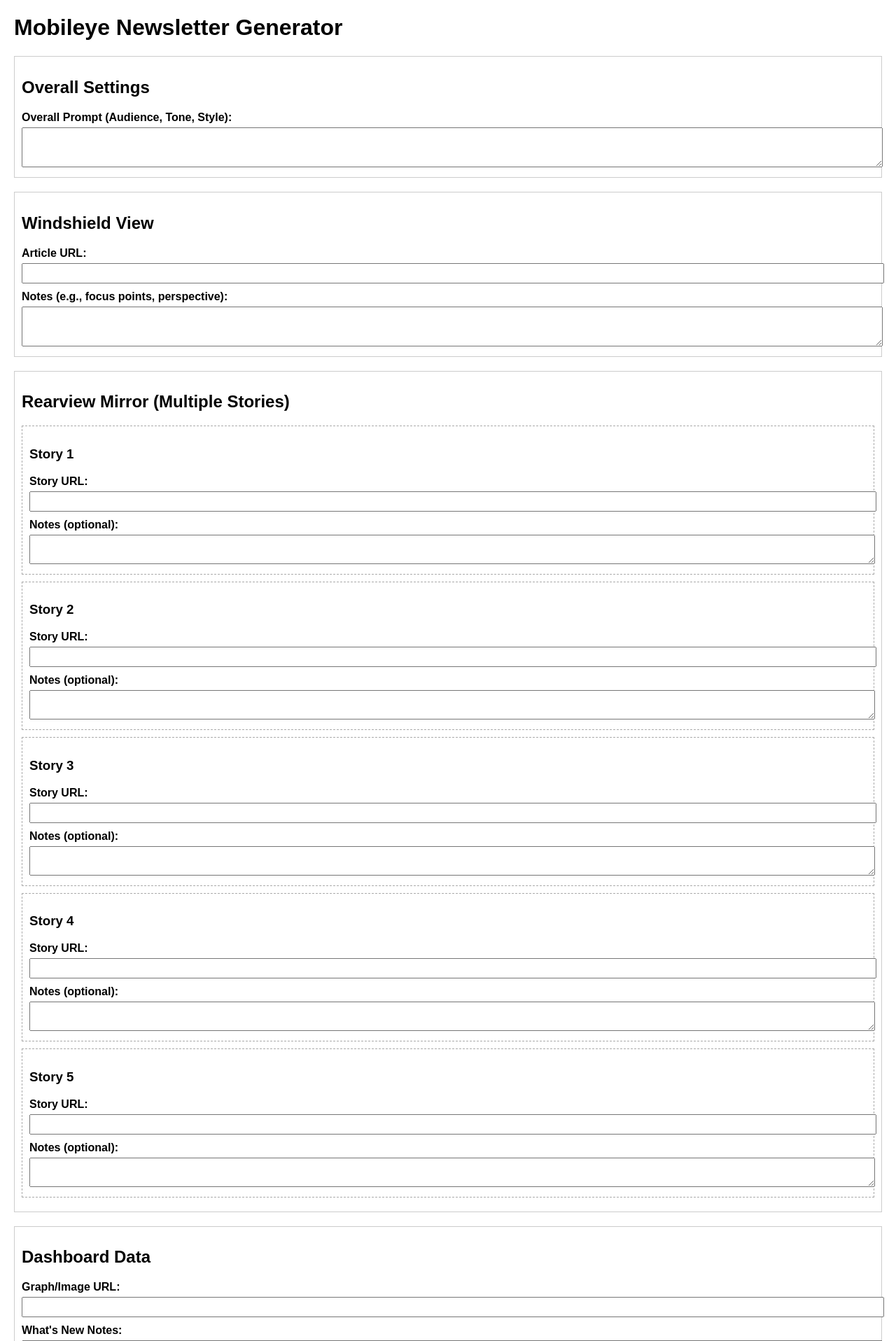
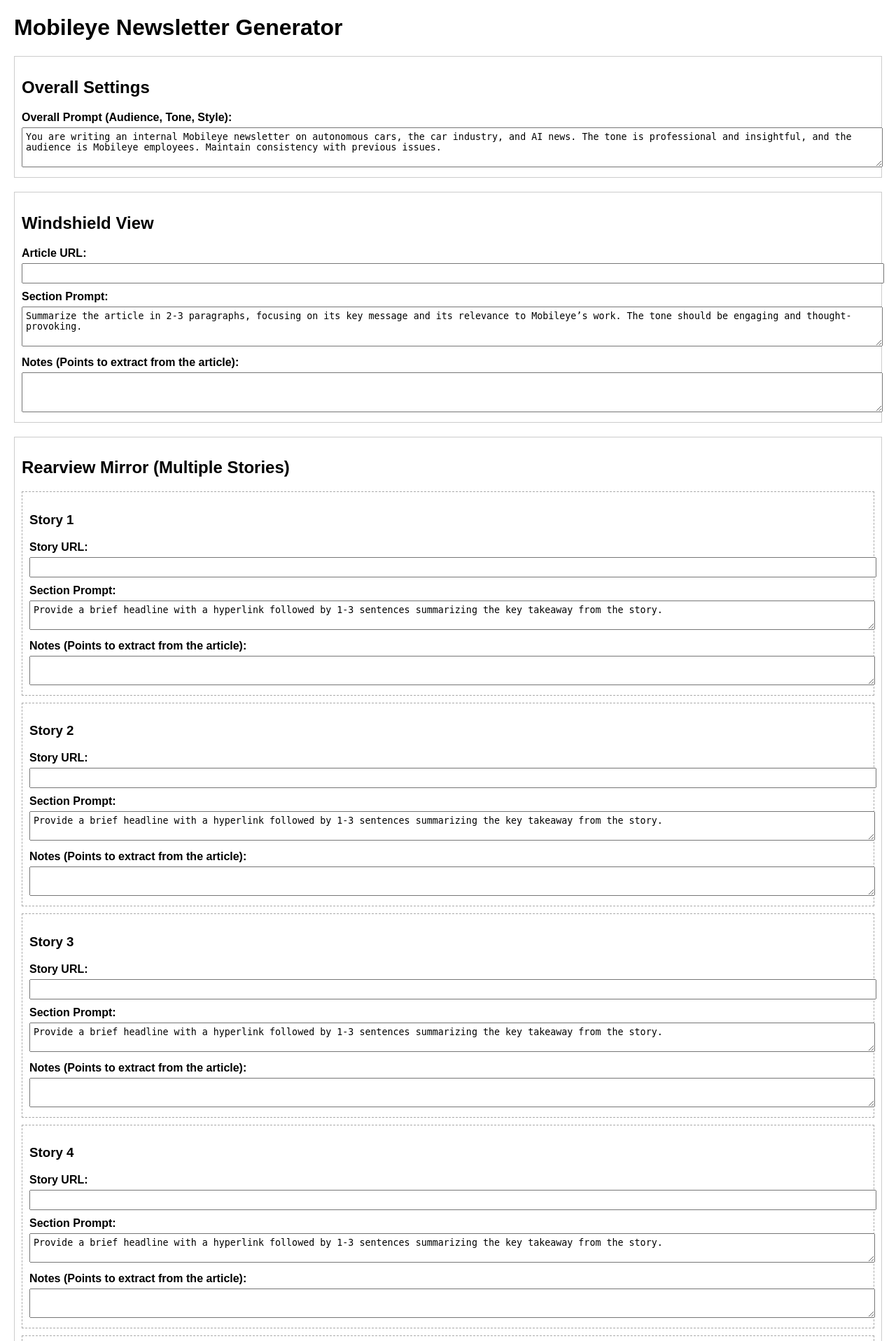
Before and after one commit to roishik/eotr_newsletter, a Flask app: page / in a window 1280 px wide. Shown: the top 1916 px of the page at 70% size. Run offline with Flask 3, Linux system fonts and the light colour scheme.

Commit message:
added section-specific prompts and added them into the html display

```diff
--- a/app.py
+++ b/app.py
@@ -1,3 +1,5 @@
+#!exi /Users/roishi/miniconda3/envs/eotr_newsletter
+
 from flask import Flask, render_template, request, jsonify
 import requests
 from bs4 import BeautifulSoup
@@ -10,16 +12,13 @@
 # Set your OpenAI API key in an environment variable (e.g., OPENAI_API_KEY)
 openai.api_key = os.getenv("OPENAI_API_KEY")
 
-# Default prompt templates (derived from your previous PDF style/template)
+# Section-specific prompts
 DEFAULT_PROMPTS = {
-    "overall": "You are writing an internal Mobileye newsletter on autonomous cars, the car industry, and AI news. Tone: professional, insightful. Audience: internal Mobileye team.",
-    "windshield": "Summarize the linked article focusing on its key message. Write 2-3 engaging paragraphs in a style similar to previous newsletters.",
-    "rearview": "Extract the headline and provide a brief 1-3 sentence summary of the story in an informative, concise manner.",
-    "dashboard": ("Based on the provided graph/data, write three parts:\n"
-                  "What's new: Provide a brief description of the latest trend.\n"
-                  "Why it matters: Explain the impact on the industry.\n"
-                  "What I think: Offer a personal insight related to Mobileye's vision."),
-    "nextlane": "Summarize the linked article focusing on its relevance to Mobileye's initiatives. Write in a style consistent with our internal newsletter."
+    "overall": "You are writing an internal Mobileye newsletter on autonomous cars, the car industry, and AI news. The tone is professional and insightful, and the audience is Mobileye employees. Maintain consistency with previous issues.",
+    "windshield": "Summarize the article in 2-3 paragraphs, focusing on its key message and its relevance to Mobileye’s work. The tone should be engaging and thought-provoking.",
+    "rearview": "Provide a brief headline with a hyperlink followed by 1-3 sentences summarizing the key takeaway from the story.",
+    "dashboard": "Write 3 parts:\n- What's new: Describe key trends or insights from the graph or data.\n- Why it matters: Explain the impact of this data on the automotive or AI landscape.\n- What I think: Share your perspective on how Mobileye can act on or respond to this information.",
+    "nextlane": "Summarize the competitor’s or academic’s new development in 2-3 paragraphs. Highlight its implications for Mobileye’s current or future strategies and innovation efforts."
 }
 
 def extract_article_text(url):
@@ -53,7 +52,7 @@
 
 @app.route("/", methods=["GET"])
 def index():
-    return render_template("index.html")
+    return render_template("index.html", defaultPrompts=DEFAULT_PROMPTS)
 
 @app.route("/generate", methods=["POST"])
 def generate_newsletter():
--- a/templates/index.html
+++ b/templates/index.html
@@ -15,14 +15,18 @@
         <div class="section">
             <h2>Overall Settings</h2>
             <label for="overall_prompt">Overall Prompt (Audience, Tone, Style):</label>
-            <textarea name="overall_prompt" id="overall_prompt" rows="3"></textarea>
+            <textarea name="overall_prompt" id="overall_prompt" rows="3">{{ defaultPrompts["overall"] }}</textarea>
         </div>
 
         <div class="section">
             <h2>Windshield View</h2>
             <label for="windshield_url">Article URL:</label>
             <input type="text" name="windshield_url" id="windshield_url">
-            <label for="windshield_notes">Notes (e.g., focus points, perspective):</label>
+
+            <label for="windshield_prompt">Section Prompt:</label>
+            <textarea name="windshield_prompt" id="windshield_prompt" rows="3">{{ defaultPrompts["windshield"] }}</textarea>
+
+            <label for="windshield_notes">Notes (Points to extract from the article):</label>
             <textarea name="windshield_notes" id="windshield_notes" rows="3"></textarea>
         </div>
 
@@ -33,7 +37,11 @@
                 <h3>Story {{ i }}</h3>
                 <label for="rearview_url_{{ i }}">Story URL:</label>
                 <input type="text" name="rearview_url_{{ i }}" id="rearview_url_{{ i }}">
-                <label for="rearview_notes_{{ i }}">Notes (optional):</label>
+
+                <label for="rearview_prompt_{{ i }}">Section Prompt:</label>
+                <textarea name="rearview_prompt_{{ i }}" id="rearview_prompt_{{ i }}" rows="2">{{ defaultPrompts["rearview"] }}</textarea>
+
+                <label for="rearview_notes_{{ i }}">Notes (Points to extract from the article):</label>
                 <textarea name="rearview_notes_{{ i }}" id="rearview_notes_{{ i }}" rows="2"></textarea>
             </div>
             {% endfor %}
@@ -43,19 +51,23 @@
             <h2>Dashboard Data</h2>
             <label for="dashboard_graph_url">Graph/Image URL:</label>
             <input type="text" name="dashboard_graph_url" id="dashboard_graph_url">
-            <label for="dashboard_notes_new">What's New Notes:</label>
-            <textarea name="dashboard_notes_new" id="dashboard_notes_new" rows="2"></textarea>
-            <label for="dashboard_notes_matter">Why It Matters Notes:</label>
-            <textarea name="dashboard_notes_matter" id="dashboard_notes_matter" rows="2"></textarea>
-            <label for="dashboard_notes_think">What I Think Notes:</label>
-            <textarea name="dashboard_notes_think" id="dashboard_notes_think" rows="2"></textarea>
+
+            <label for="dashboard_prompt">Section Prompt:</label>
+            <textarea name="dashboard_prompt" id="dashboard_prompt" rows="3">{{ defaultPrompts["dashboard"] }}</textarea>
+
+            <label for="dashboard_notes">Notes (Points to extract):</label>
+            <textarea name="dashboard_notes" id="dashboard_notes" rows="3"></textarea>
         </div>
 
         <div class="section">
             <h2>The Next Lane</h2>
             <label for="nextlane_url">Article URL:</label>
             <input type="text" name="nextlane_url" id="nextlane_url">
-            <label for="nextlane_notes">Notes (e.g., key points, perspective):</label>
+
+            <label for="nextlane_prompt">Section Prompt:</label>
+            <textarea name="nextlane_prompt" id="nextlane_prompt" rows="3">{{ defaultPrompts["nextlane"] }}</textarea>
+
+            <label for="nextlane_notes">Notes (Points to extract from the article):</label>
             <textarea name="nextlane_notes" id="nextlane_notes" rows="3"></textarea>
         </div>
 
```
